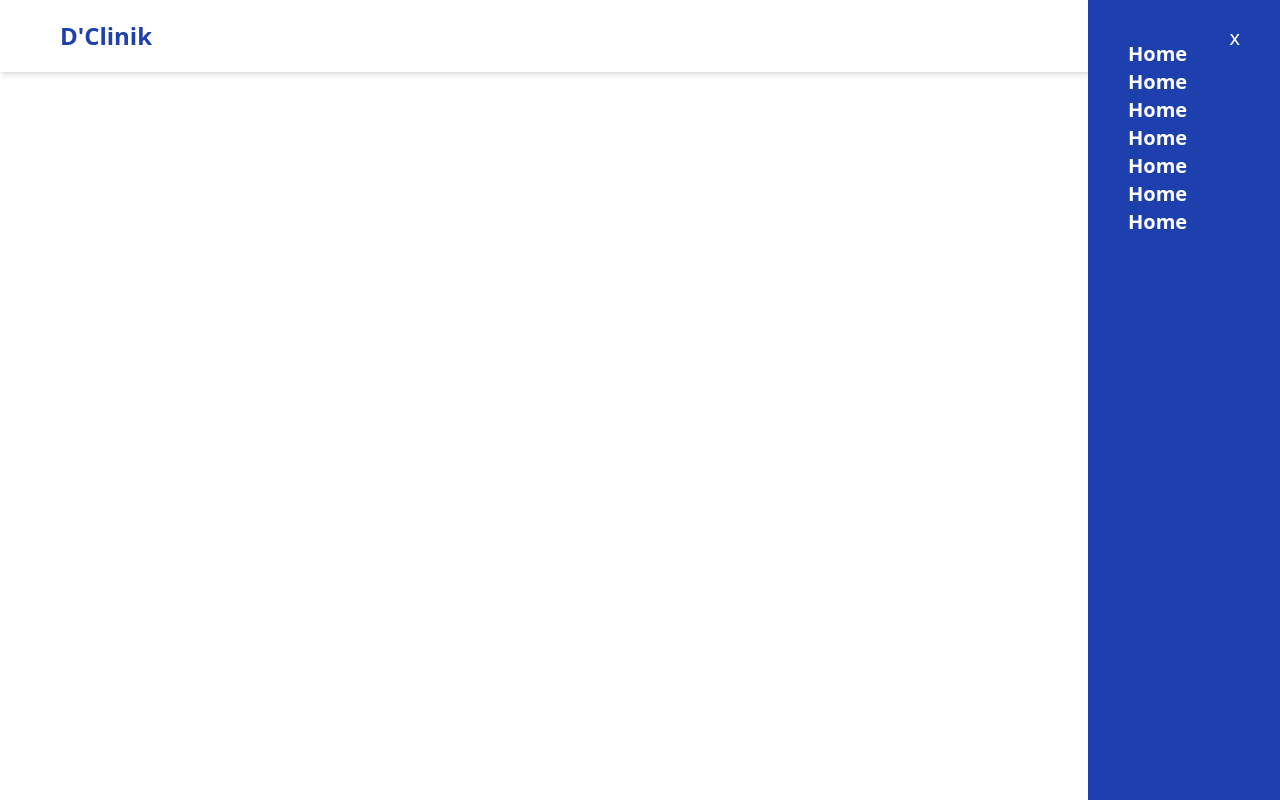
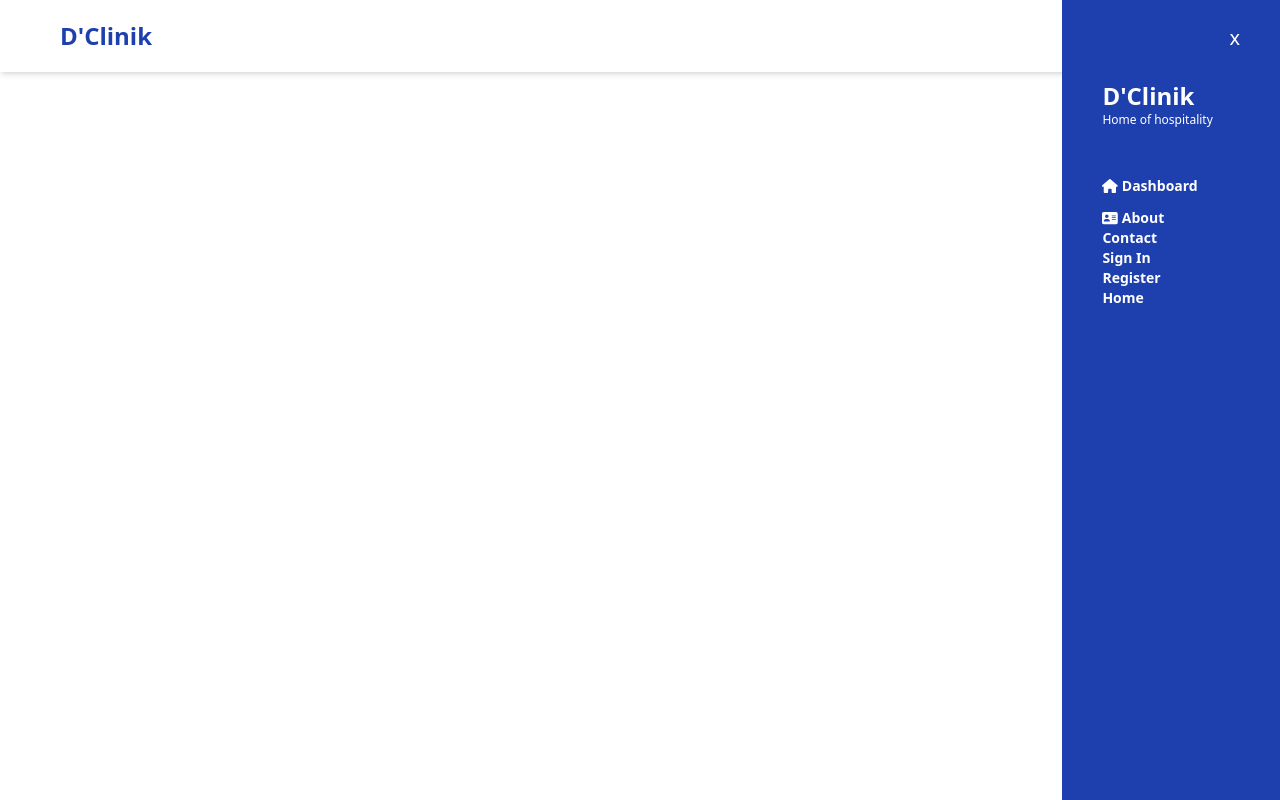
Before and after one commit to iamclement1/D-Clinik, a React (Vite) app: page / in a window 1280 px wide. Built offline with nearby package versions, Linux system fonts and the light colour scheme.

Commit message:
added fontawesome icon to sidebar

```diff
--- a/src/Components/Admin/AdminSideBar.jsx
+++ b/src/Components/Admin/AdminSideBar.jsx
@@ -1,5 +1,7 @@
 import React, { useState } from 'react'
 import { Link, NavLink } from 'react-router-dom'
+import { FontAwesomeIcon } from '@fortawesome/react-fontawesome';
+import { faHouse, faAddressCard } from '@fortawesome/free-solid-svg-icons';
 
 function AdminSideBar() {
 
@@ -27,20 +29,25 @@ function AdminSideBar() {
             </svg>
         )}
 
-        <div className={`top-0 right-0 w-[15vw] bg-blue-800
+        <div className={`top-0 right-0 w-[17vw] bg-blue-800
         text-white fixed h-full z-40 p-10 ease-in-out duration-300
         ${ !isOpen ? 'translate-x-0' : 'translate-x-full'}`}>
-            {/* <h2 className='mt-20 text-sm font-semibold text-white'>
-                I am a AdminSideBar
-            </h2> */}
-            <ul className='flex flex-col'>
-                <NavLink to='/' className='text-xl font-bold'>Home</NavLink>
-                <NavLink to='/' className='text-xl font-bold'>Home</NavLink>
-                <NavLink to='/' className='text-xl font-bold'>Home</NavLink>
-                <NavLink to='/' className='text-xl font-bold'>Home</NavLink>
-                <NavLink to='/' className='text-xl font-bold'>Home</NavLink>
-                <NavLink to='/' className='text-xl font-bold'>Home</NavLink>
-                <NavLink to='/' className='text-xl font-bold'>Home</NavLink>
+            <h2 className='mt-10 text-2xl font-bold text-white'>
+                D'Clinik
+            </h2>
+            <p className='text-xs'>Home of hospitality</p>
+            <ul className='flex flex-col pt-12 text-sm'>
+                <NavLink to='/' className='font-bold pb-3'>
+                    <FontAwesomeIcon icon={faHouse} /> Dashboard
+                </NavLink>
+
+                <NavLink to='/' className='font-bold'>
+                    <FontAwesomeIcon icon={faAddressCard} /> About
+                </NavLink>
+                <NavLink to='/' className='font-bold'>Contact</NavLink>
+                <NavLink to='/' className='font-bold'>Sign In</NavLink>
+                <NavLink to='/' className='font-bold'>Register</NavLink>
+                <NavLink to='/' className='font-bold'>Home</NavLink>
             </ul>
         </div>
         </>
```
